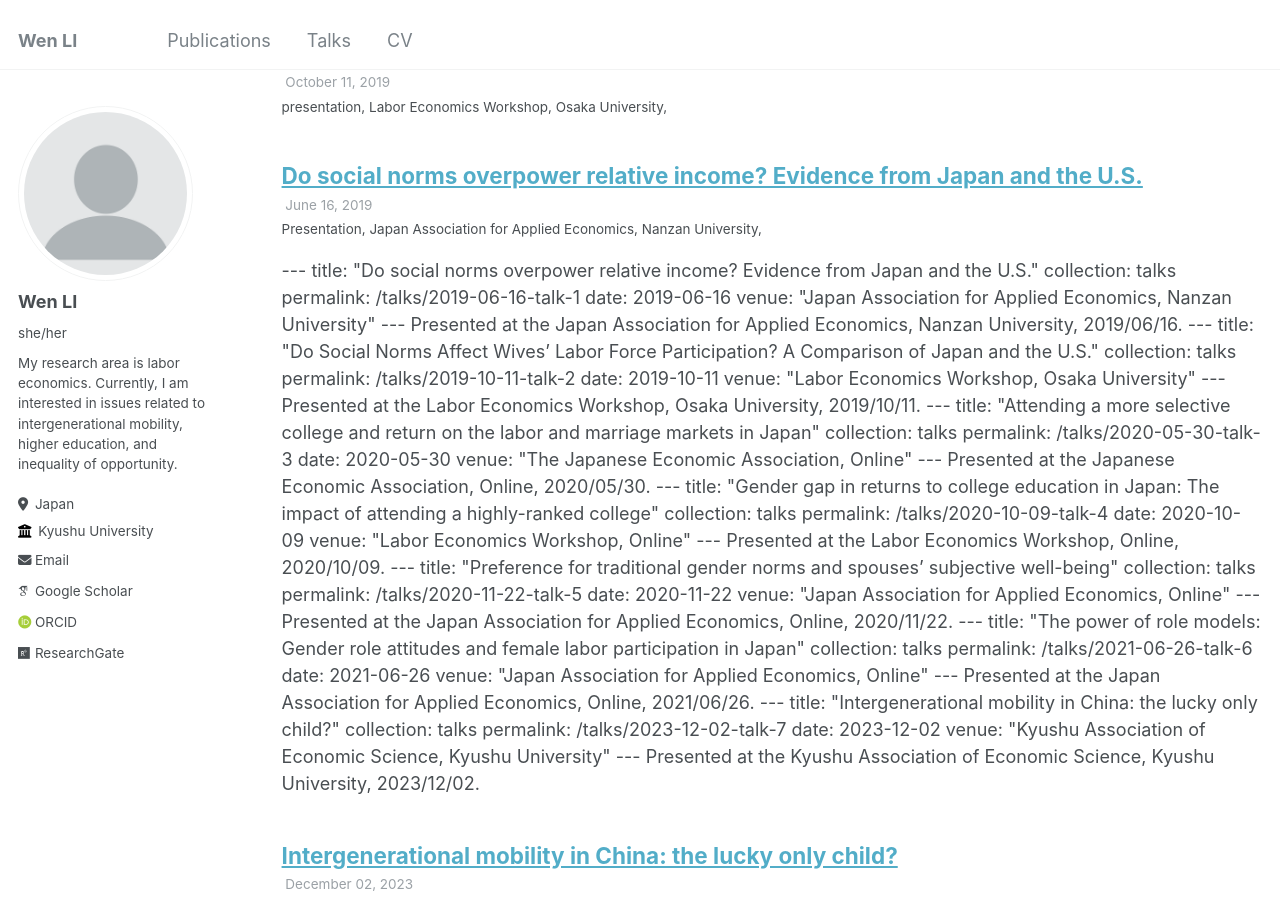
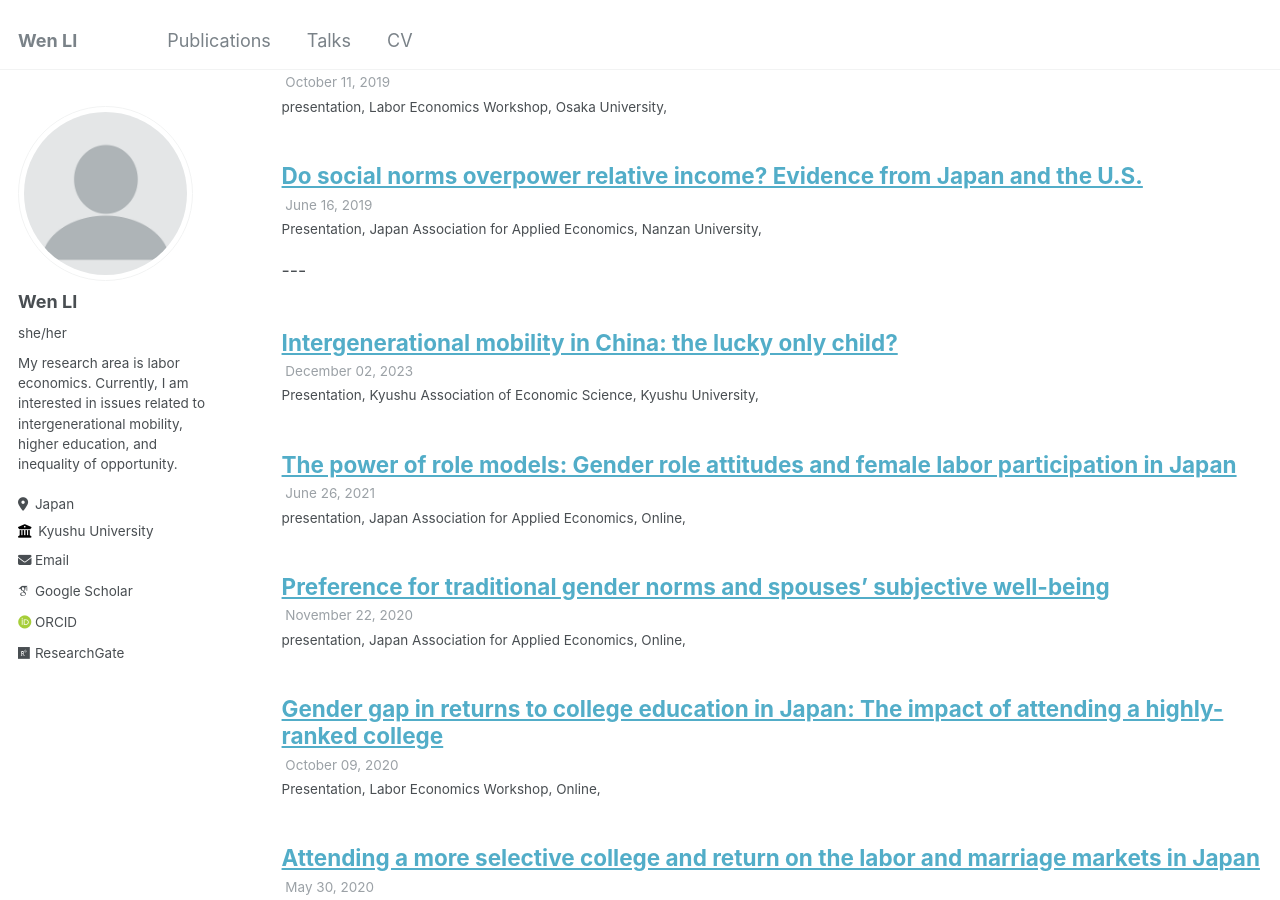
Before and after one commit to wenli-econ/wenli-econ.github.io, a Jekyll site: the page built from _pages/talks.html, in a window 1280 px wide and 900 px high, scrolled down 804 px. Built offline with Jekyll 4.4.1, drawn with Linux system fonts in a browser that asks for light colours; some web fonts are replaced.

Commit message:
Update talks.html

```diff
--- a/_pages/talks.html
+++ b/_pages/talks.html
@@ -10,68 +10,7 @@ author_profile: true
 {% endfor %}
 
 ---
-title: "Do social norms overpower relative income? Evidence from Japan and the U.S."
-collection: talks
-permalink: /talks/2019-06-16-talk-1
-date: 2019-06-16
-venue: "Japan Association for Applied Economics, Nanzan University"
----
 
-Presented at the Japan Association for Applied Economics, Nanzan University, 2019/06/16.
----
-title: "Do Social Norms Affect Wives’ Labor Force Participation? A Comparison of Japan and the U.S."
-collection: talks
-permalink: /talks/2019-10-11-talk-2
-date: 2019-10-11
-venue: "Labor Economics Workshop, Osaka University"
----
-
-Presented at the Labor Economics Workshop, Osaka University, 2019/10/11.
----
-title: "Attending a more selective college and return on the labor and marriage markets in Japan"
-collection: talks
-permalink: /talks/2020-05-30-talk-3
-date: 2020-05-30
-venue: "The Japanese Economic Association, Online"
----
-
-Presented at the Japanese Economic Association, Online, 2020/05/30.
----
-title: "Gender gap in returns to college education in Japan: The impact of attending a highly-ranked college"
-collection: talks
-permalink: /talks/2020-10-09-talk-4
-date: 2020-10-09
-venue: "Labor Economics Workshop, Online"
----
-
-Presented at the Labor Economics Workshop, Online, 2020/10/09.
----
-title: "Preference for traditional gender norms and spouses’ subjective well-being"
-collection: talks
-permalink: /talks/2020-11-22-talk-5
-date: 2020-11-22
-venue: "Japan Association for Applied Economics, Online"
----
-
-Presented at the Japan Association for Applied Economics, Online, 2020/11/22.
----
-title: "The power of role models: Gender role attitudes and female labor participation in Japan"
-collection: talks
-permalink: /talks/2021-06-26-talk-6
-date: 2021-06-26
-venue: "Japan Association for Applied Economics, Online"
----
-
-Presented at the Japan Association for Applied Economics, Online, 2021/06/26.
----
-title: "Intergenerational mobility in China: the lucky only child?"
-collection: talks
-permalink: /talks/2023-12-02-talk-7
-date: 2023-12-02
-venue: "Kyushu Association of Economic Science, Kyushu University"
----
-
-Presented at the Kyushu Association of Economic Science, Kyushu University, 2023/12/02.
 
 {% if site.talkmap_link == true %}
 
```
